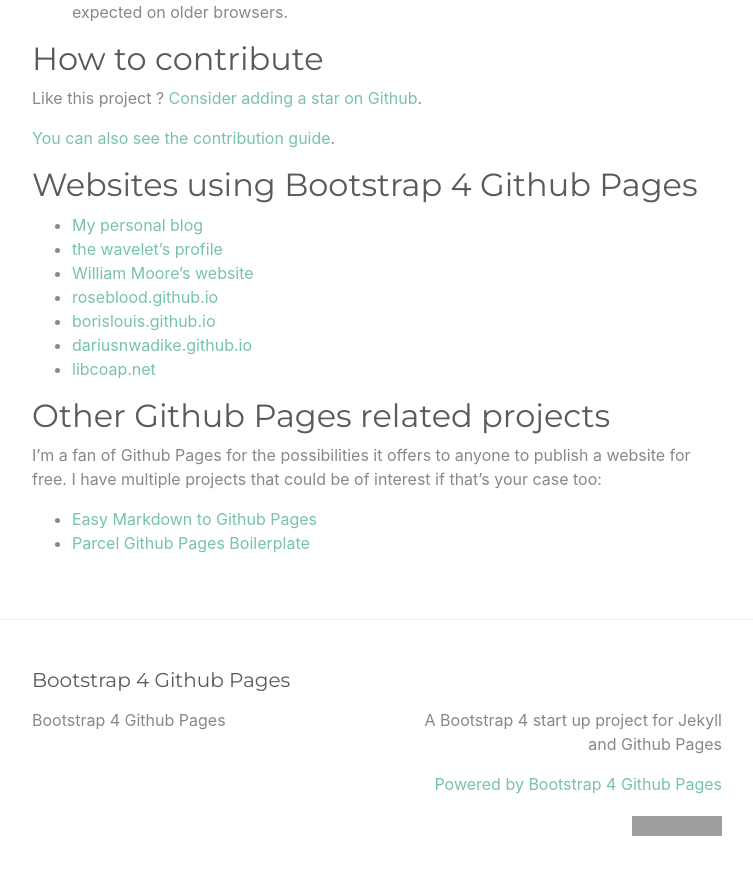
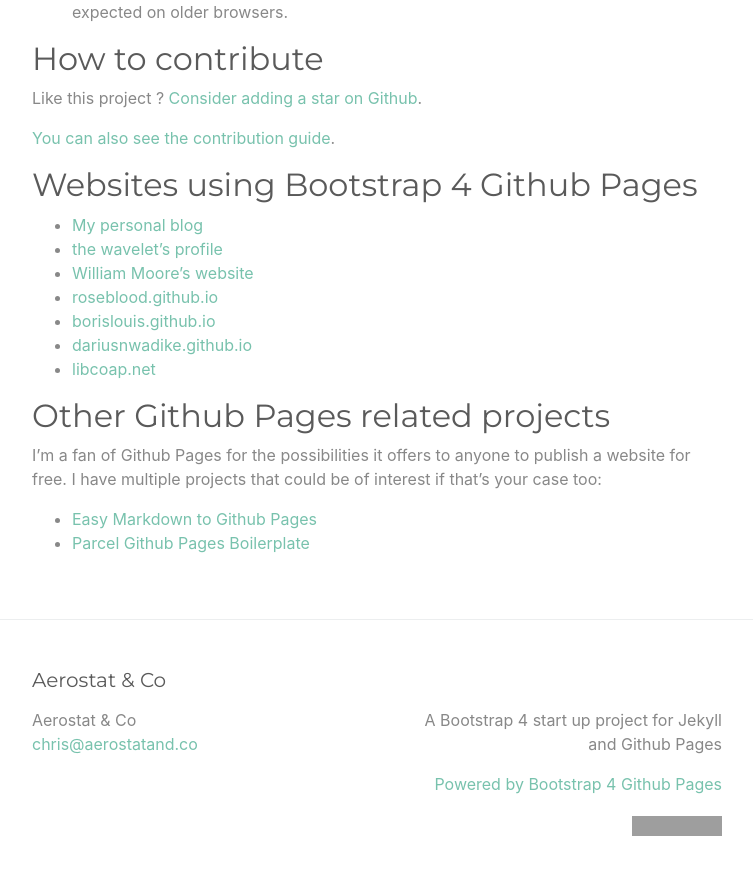
Before and after one commit to aerostatchris/aerostatchris.github.io, a Jekyll site: the page built from index.md, in a window 1280 px wide and 900 px high, scrolled down 2496 px. Shown: the top 875 px of the window, without its empty margins (263-1016 px from the left). Built offline with Jekyll 4.4.1, drawn with Linux system fonts in a browser that asks for light colours; some of the changed text lies outside the part shown; grey boxes are pictures that could not be loaded.

Commit message:
Update _config.yml

```diff
--- a/_config.yml
+++ b/_config.yml
@@ -13,8 +13,8 @@
 # you will see them accessed via {{ site.title }}, {{ site.email }}, and so on.
 # You can create any custom variable you would like, and they will be accessible
 # in the templates via {{ site.myvariable }}.
-title: Bootstrap 4 Github Pages
-email: ""
+title: Aerostat & Co
+email: "chris@aerostatand.co"
 description: >- # this means to ignore newlines until "baseurl:"
   A Bootstrap 4 start up project for Jekyll and Github Pages
 #baseurl: "" # the subpath of your site, e.g. /blog
```
